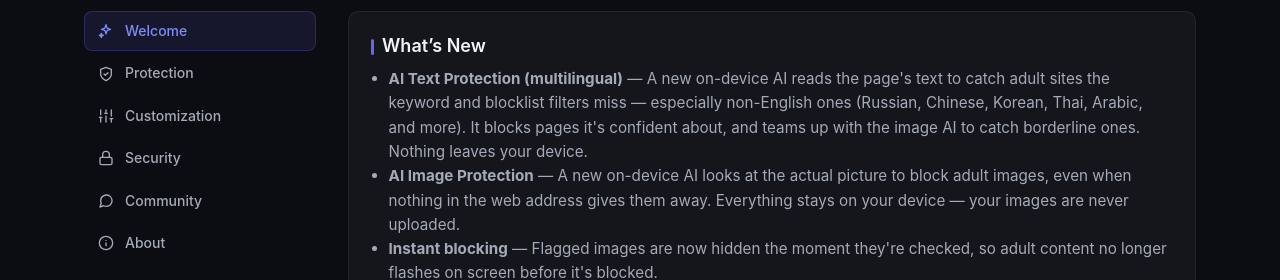
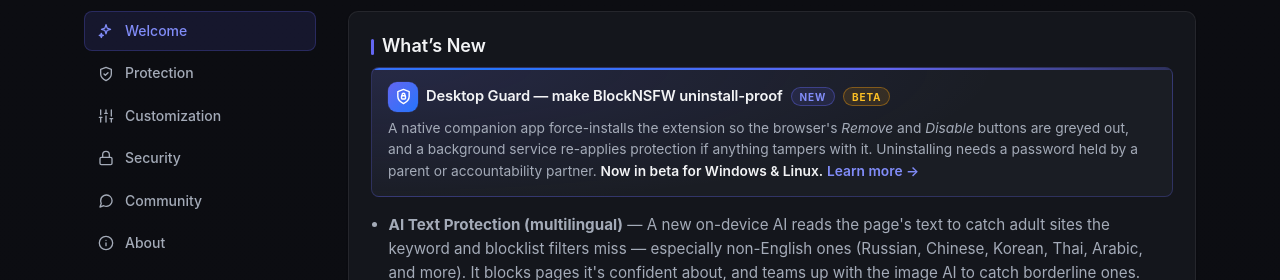
Before and after one commit to codepurse/BlockNSFW, a browser extension: page options.html in a window 1280 px wide. Shown: the part 75-355 px from the top of the page. Drawn offline with Linux system fonts and the light colour scheme.

Commit message:
Add Desktop Guard callout to What's New
Insert a compact "Desktop Guard" highlight into the What's New card in options.html. Adds HTML markup for the callout (icon, title, New/Beta badges, descriptive text and link) and accompanying CSS (.dg-callout, animated accent rail, pulsing icon, typography, and reduced-motion support) to visually emphasize the new native companion app feature for Windows & Linux.

```diff
--- a/options.html
+++ b/options.html
@@ -1420,6 +1420,56 @@
       font-size: 0.8rem;
       color: var(--foreground-dim);
       font-style: italic;
+    }
+
+    /* ===== Desktop Guard — compact highlight inside "What's New" ===== */
+    .dg-callout {
+      position: relative;
+      margin-bottom: 1rem;
+      padding: 0.85rem 1rem;
+      border-radius: var(--radius-sm);
+      background:
+        radial-gradient(130% 180% at 0% 0%, rgba(99, 102, 241, 0.16), transparent 60%),
+        var(--surface-2);
+      border: 1px solid rgba(99, 102, 241, 0.28);
+      overflow: hidden;
+    }
+    /* animated accent rail along the top edge */
+    .dg-callout::after {
+      content: '';
+      position: absolute;
+      top: 0; left: 0; right: 0;
+      height: 2px;
+      background: linear-gradient(90deg, transparent, var(--primary), #2575fc, var(--primary), transparent);
+      background-size: 200% 100%;
+      animation: dg-slide 3.5s linear infinite;
+    }
+    @keyframes dg-slide {
+      from { background-position: 0 0; }
+      to   { background-position: 200% 0; }
+    }
+    .dg-callout-head { display: flex; align-items: center; gap: 0.5rem; flex-wrap: wrap; margin-bottom: 0.4rem; }
+    /* small, gently pulsing shield */
+    .dg-callout-icon {
+      width: 30px; height: 30px; flex-shrink: 0;
+      border-radius: 9px;
+      display: flex; align-items: center; justify-content: center;
+      color: #fff;
+      background: linear-gradient(135deg, var(--primary), #2575fc);
+      animation: dg-pulse 2.6s ease-in-out infinite;
+    }
+    .dg-callout-icon svg { width: 17px; height: 17px; }
+    @keyframes dg-pulse {
+      0%, 100% { box-shadow: 0 0 0 0 rgba(99, 102, 241, 0.40); }
+      50%      { box-shadow: 0 0 0 7px rgba(99, 102, 241, 0); }
+    }
+    .dg-callout-title { font-weight: 600; color: var(--foreground); font-size: 0.92rem; letter-spacing: -0.01em; }
+    .dg-callout-text { margin: 0; font-size: 0.86rem; color: var(--foreground-muted); line-height: 1.55; }
+    .dg-callout-text strong { color: var(--foreground); font-weight: 600; }
+    .dg-callout-link { color: var(--primary-hover); text-decoration: none; font-weight: 600; white-space: nowrap; }
+    .dg-callout-link:hover { text-decoration: underline; }
+    @media (prefers-reduced-motion: reduce) {
+      .dg-callout::after, .dg-callout-icon { animation: none; }
     }
 
     /* ===== App Layout: sidebar + grouped sections ===== */
@@ -1660,6 +1710,15 @@
       <div class="card-header">
         <h2 class="card-title">What’s New</h2>
         <div class="card-description">
+          <div class="dg-callout">
+            <div class="dg-callout-head">
+              <span class="dg-callout-icon" aria-hidden="true"><svg viewBox="0 0 24 24" fill="none" stroke="currentColor" stroke-width="2" stroke-linecap="round" stroke-linejoin="round"><path d="M12 22s8-4 8-10V5l-8-3-8 3v7c0 6 8 10 8 10z"/><rect x="9.2" y="11" width="5.6" height="4.6" rx="1"/><path d="M10 11V9.5a2 2 0 0 1 4 0V11"/></svg></span>
+              <span class="dg-callout-title">Desktop Guard — make BlockNSFW uninstall-proof</span>
+              <span class="badge-new">New</span>
+              <span class="badge-beta">Beta</span>
+            </div>
+            <p class="dg-callout-text">A native companion app force-installs the extension so the browser's <em>Remove</em> and <em>Disable</em> buttons are greyed out, and a background service re-applies protection if anything tampers with it. Uninstalling needs a password held by a parent or accountability partner. <strong>Now in beta for Windows &amp; Linux.</strong> <a class="dg-callout-link" href="https://github.com/codepurse/BlockNSFW" target="_blank" rel="noopener">Learn more →</a></p>
+          </div>
           <ul style="margin: 0; padding-left: 1.1rem">
             <li><strong>AI Text Protection (multilingual)</strong> — A new on-device AI reads the page's text to catch adult sites the keyword and blocklist filters miss — especially non-English ones (Russian, Chinese, Korean, Thai, Arabic, and more). It blocks pages it's confident about, and teams up with the image AI to catch borderline ones. Nothing leaves your device.</li>
             <li><strong>AI Image Protection</strong> — A new on-device AI looks at the actual picture to block adult images, even when nothing in the web address gives them away. Everything stays on your device — your images are never uploaded.</li>
```
